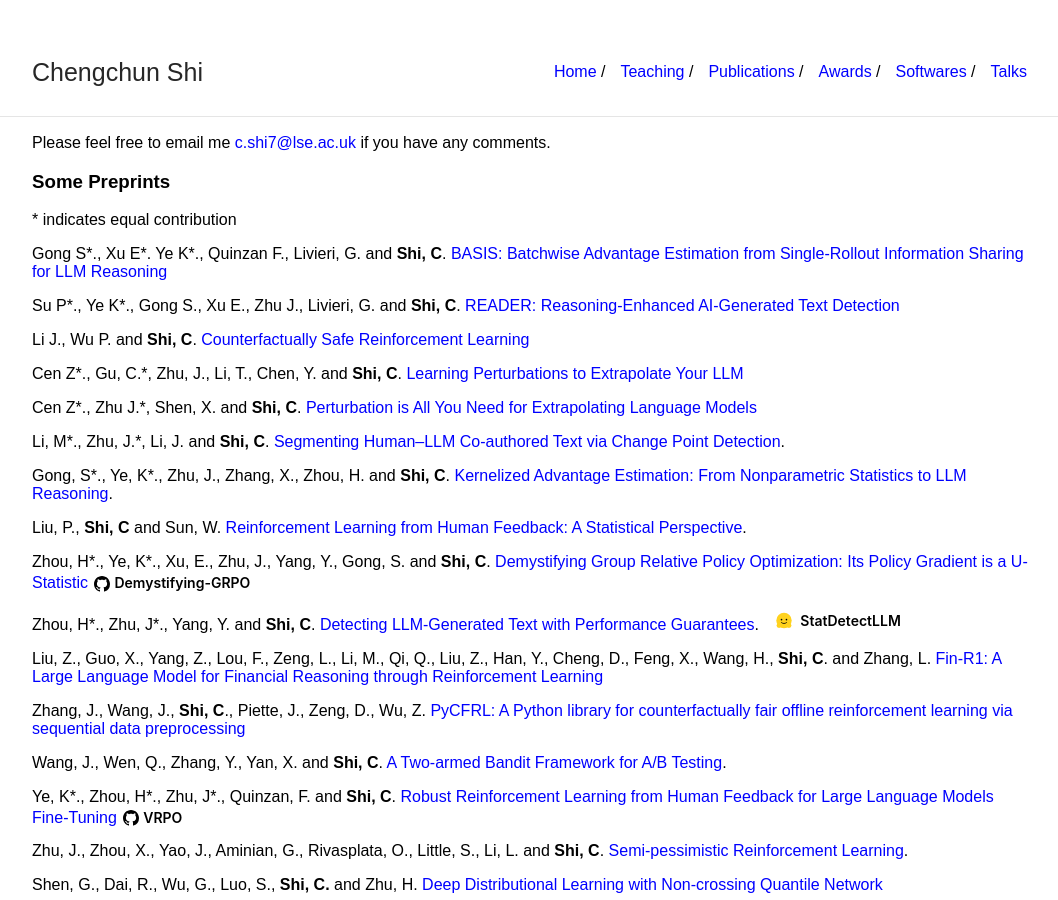
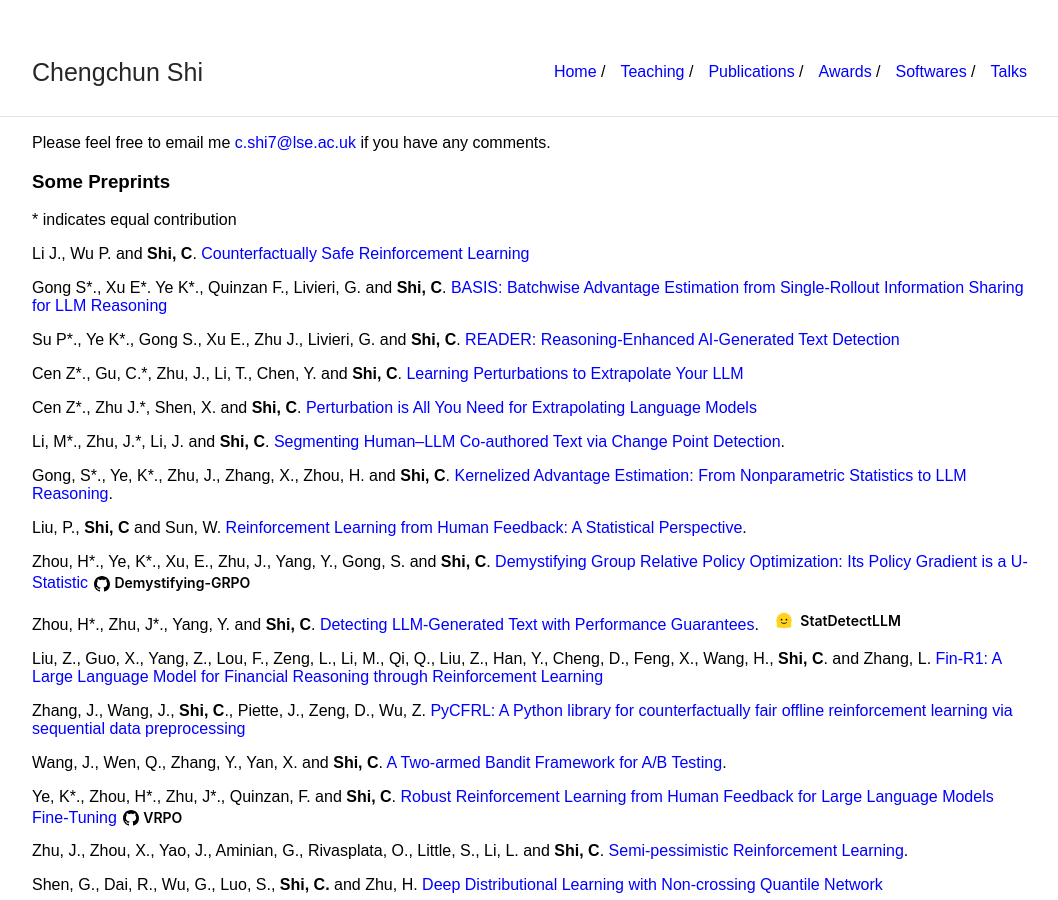
Before and after one commit to callmespring/callmespring.github.io, a Jekyll site: the page built from publication.md, in a window 1280 px wide and 900 px high. Shown: the whole window, without its empty margins (108-1166 px from the left). Built offline with Jekyll 4.4.1, drawn with Linux system fonts in a browser that asks for light colours.

```diff
--- a/publication.md
+++ b/publication.md
@@ -11,12 +11,12 @@ Please feel free to email me <c.shi7@lse.ac.uk> if you have any comments.
 
 \* indicates equal contribution
 
+Li J., Wu P. and **Shi, C**. [Counterfactually Safe Reinforcement Learning](https://arxiv.org/abs/2605.25114)
+
 Gong S\*., Xu E\*. Ye K\*., Quinzan F., Livieri, G. and **Shi, C**. [BASIS: Batchwise Advantage Estimation from Single-Rollout Information
 Sharing for LLM Reasoning](https://arxiv.org/pdf/2605.27293)
 
 Su P\*., Ye K\*., Gong S., Xu E., Zhu J., Livieri, G. and **Shi, C**. [READER: Reasoning-Enhanced AI-Generated Text Detection](https://arxiv.org/pdf/2605.25281)
-
-Li J., Wu P. and **Shi, C**. [Counterfactually Safe Reinforcement Learning](https://arxiv.org/abs/2605.25114)
 
 Cen Z\*., Gu, C.\*, Zhu, J., Li, T., Chen, Y. and **Shi, C**. [Learning Perturbations to Extrapolate Your LLM](https://arxiv.org/pdf/2605.13284)
 
```
